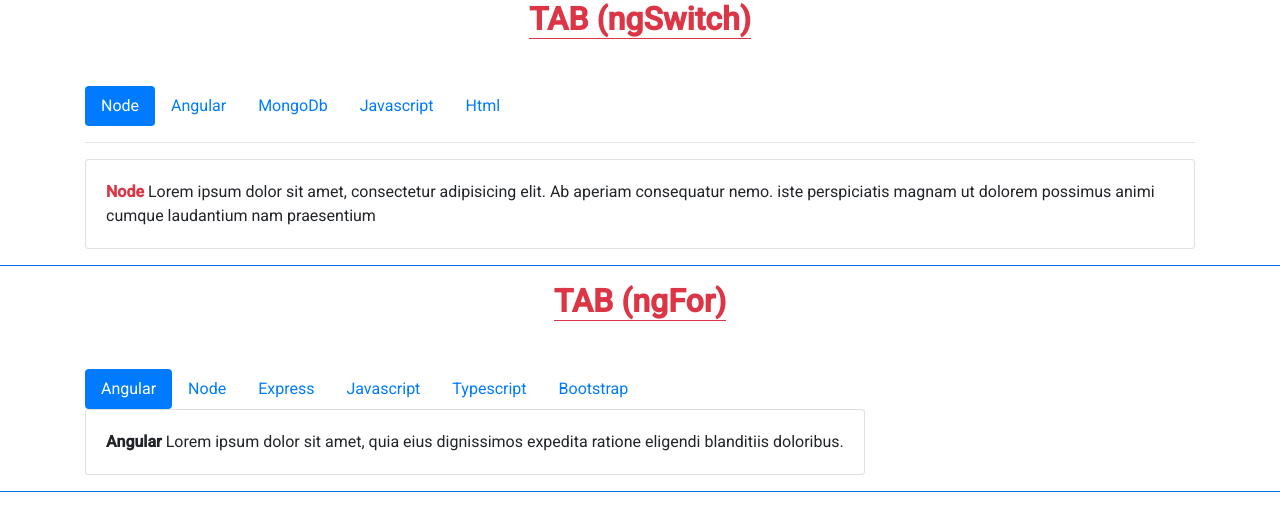
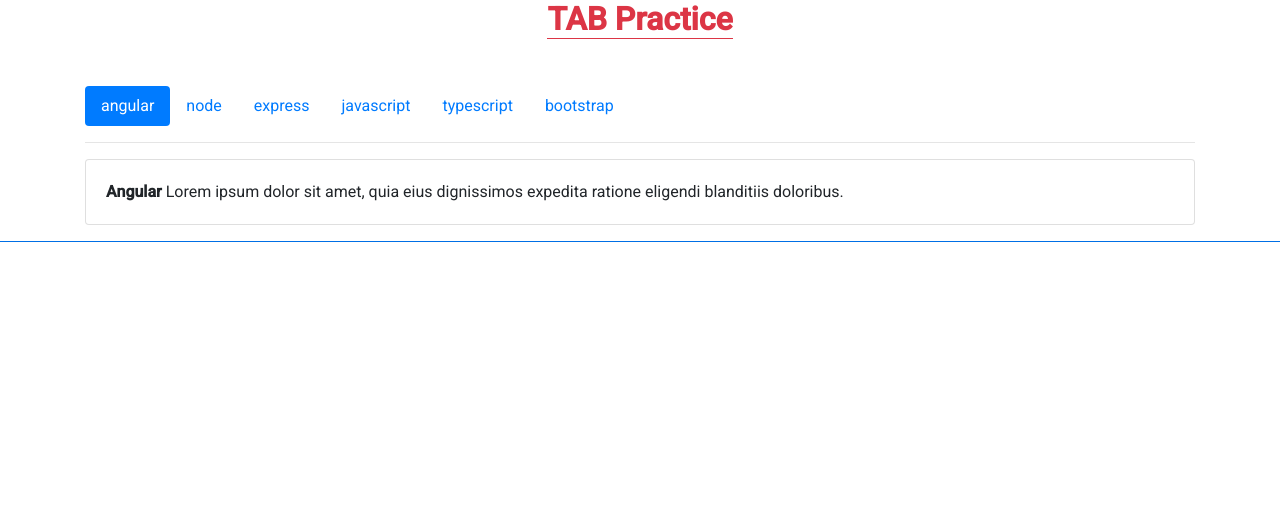
Before and after one commit to biradarsatyam66-eng/OurNewApp, an Angular app: page / in a window 1280 px wide. Shown: the top 514 px of the page. Built offline with nearby package versions, Linux system fonts and the light colour scheme.

Commit message:
practice task

```diff
--- a/src/app/app.component.html
+++ b/src/app/app.component.html
@@ -1,4 +1,6 @@
-<app-tabng-switch></app-tabng-switch>
+<app-practicetab></app-practicetab>
+
+<!-- <app-tabng-switch></app-tabng-switch> -->
 
 <hr class="bg-primary">
 
--- a/src/app/app.module.ts
+++ b/src/app/app.module.ts
@@ -18,6 +18,7 @@ import { FormsModule } from '@angular/forms';
 import { StdTwowayComponent } from './std-twoway/std-twoway.component';
 import {MatSnackBarModule} from '@angular/material/snack-bar';
 import { TabngSwitchComponent } from './tabng-switch/tabng-switch.component';
+import { PracticetabComponent } from './practicetab/practicetab.component';
 
 
 
@@ -33,7 +34,8 @@ import { TabngSwitchComponent } from './tabng-switch/tabng-switch.component';
     StdCRUDComponent,
     TwowaytodoComponent,
     StdTwowayComponent,
-    TabngSwitchComponent
+    TabngSwitchComponent,
+    PracticetabComponent
   ],
   imports: [
     BrowserModule,
--- /dev/null
+++ b/src/app/practicetab/practicetab.component.html
@@ -0,0 +1,24 @@
+<h2 class="text-center mb-5 text-danger"><strong class="border-bottom border-danger">TAB Practice</strong></h2>
+
+<div class="container">
+    <div class="row">
+        <div class="col-md-12">
+            <div class="ul nav nav-pills">
+                <li class="nav-item"
+                *ngFor="let skill of skillsArr">
+                    <a href="javascript:;" class="nav-link"
+                    (click)="onTab(skill.tabHeading)"
+                    [class.active]="selectedSkill.toLowerCase() == skill.tabHeading.toLowerCase()">{{skill.tabHeading}}</a>
+                </li>
+            </div>
+        </div>
+    </div>
+    <hr>
+    <div class="card">
+        <div *ngFor="let skills of skillsArr">
+            <div class="card-body"
+            [innerHTML]="skills.tabContent"
+            *ngIf="selectedSkill === skills.tabHeading"></div>
+        </div>
+    </div>
+</div>
--- /dev/null
+++ b/src/app/practicetab/practicetab.component.ts
@@ -0,0 +1,55 @@
+import { Component, OnInit } from '@angular/core';
+import { BrowserAnimationsModule } from "@angular/platform-browser/animations";
+
+@Component({
+  selector: 'app-practicetab',
+  templateUrl: './practicetab.component.html',
+  styleUrls: ['./practicetab.component.scss'],
+})
+export class PracticetabComponent implements OnInit {
+
+  constructor() { }
+
+  ngOnInit(): void {
+  }
+
+  skillsArr = [
+  {
+    tabHeading: 'angular',
+    tabContent: `<strong>Angular</strong> Lorem ipsum dolor sit amet,
+    quia eius dignissimos expedita ratione eligendi blanditiis doloribus.`
+  },
+  {
+    tabHeading: 'node',
+    tabContent: `<strong>Node</strong> Lorem ipsum dolor sit amet,
+    quia eius dignissimos expedita ratione eligendi blanditiis doloribus.`
+  },
+  {
+    tabHeading: 'express',
+    tabContent: `<strong>Express</strong> Lorem ipsum dolor sit amet,
+    quia eius dignissimos expedita ratione eligendi blanditiis doloribus.`
+  },
+  {
+    tabHeading: 'javascript',
+    tabContent: `<strong>JavaScript</strong> Lorem ipsum dolor sit amet,
+    quia eius dignissimos expedita ratione eligendi blanditiis doloribus.`
+  },
+  {
+    tabHeading: 'typescript',
+    tabContent: `<strong>TypeScript</strong> Lorem ipsum dolor sit amet,
+    quia eius dignissimos expedita ratione eligendi blanditiis doloribus.`
+  },
+  {
+    tabHeading: 'bootstrap',
+    tabContent: `<strong>Bootstrap</strong> Lorem ipsum dolor sit amet,
+    quia eius dignissimos expedita ratione eligendi blanditiis doloribus.`
+  }
+];
+
+selectedSkill:string = 'angular'
+
+onTab(e : string){
+  this.selectedSkill = e
+}
+
+}
```
Also changed, not shown: src/app/practicetab/practicetab.component.scss (added), 1 other file (tests, documents, lock files or other folders).
